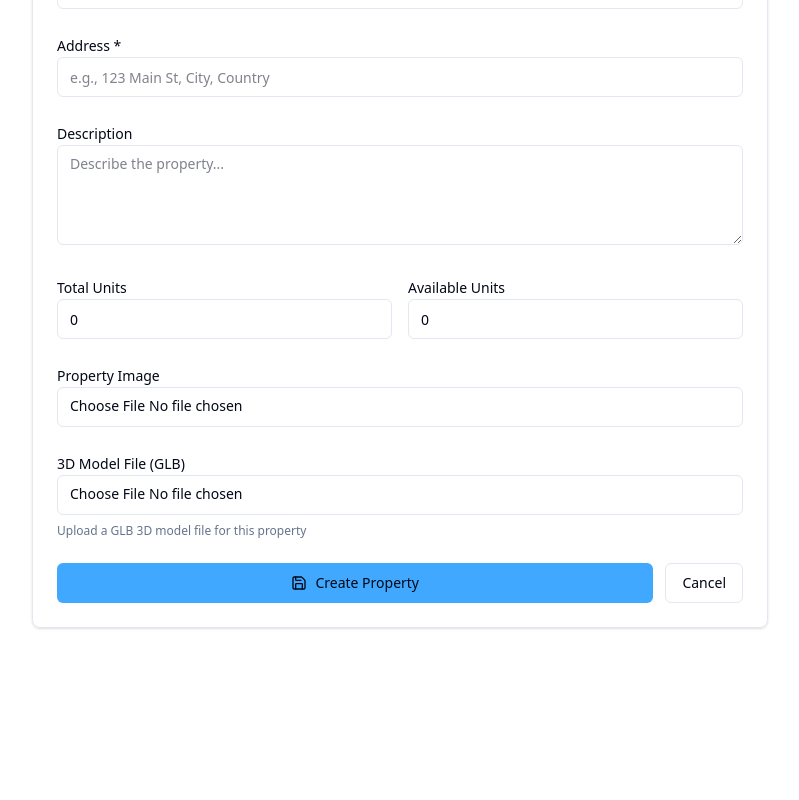
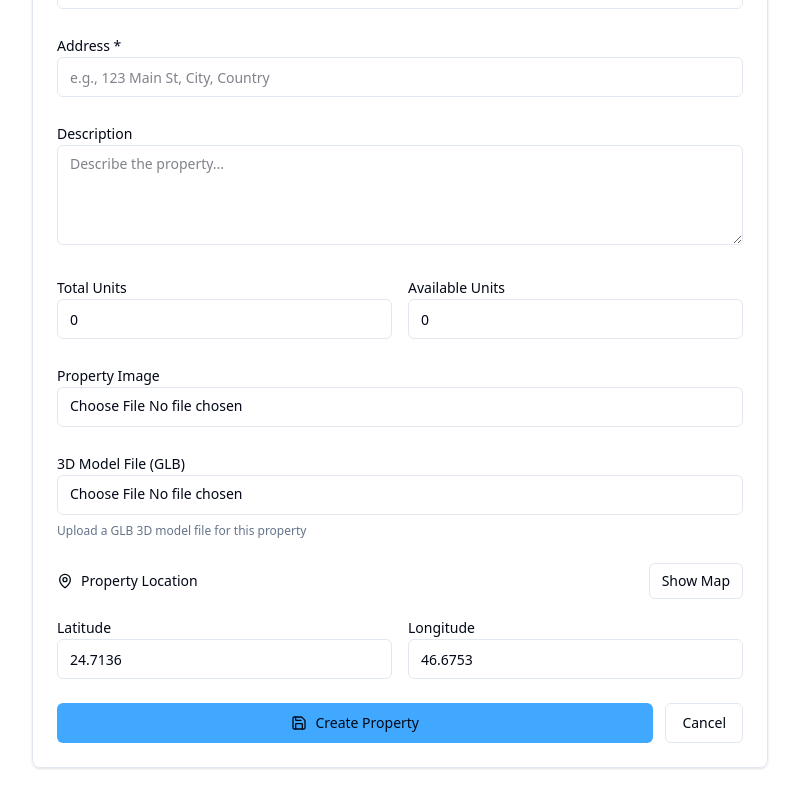
Before and after one commit to InnovationLadders/SkyProperties10, a React (Vite) app: page /properties/create in a window 1280 px wide. Shown: the part 289-1089 px from the top of the page, without its empty margins (240-1039 px from the left). Before the commit the page ends 949 px from the top, so only its background shows below. Built offline with nearby package versions, Linux system fonts and the light colour scheme; no server answers; the database is empty; sample sign-in values are in the browser's storage.

Commit message:
Updated en.json

```diff
--- a/src/locales/en.json
+++ b/src/locales/en.json
@@ -667,6 +667,22 @@
     "receiveEmail": "Receive email notifications",
     "preferencesSaved": "Preferences saved successfully"
   },
+  "map": {
+    "listView": "List View",
+    "mapView": "Map View",
+    "splitView": "Split View",
+    "showOnMap": "Show on Map",
+    "apiKeyRequired": "Google Maps API key is required",
+    "propertyLocation": "Property Location",
+    "latitude": "Latitude",
+    "longitude": "Longitude",
+    "showMap": "Show Map",
+    "hideMap": "Hide Map",
+    "clickToSelectLocation": "Click on the map or drag the marker to select the property location",
+    "selectLocation": "Select Location on Map",
+    "coordinates": "Coordinates",
+    "locationSet": "Location has been set"
+  },
   "user": {
     "users": "Users",
     "user": "User",
--- a/src/pages/management/PropertyFormPage.jsx
+++ b/src/pages/management/PropertyFormPage.jsx
@@ -8,7 +8,8 @@ import { Button } from '../../components/ui/Button';
 import { Input } from '../../components/ui/Input';
 import { Label } from '../../components/ui/Label';
 import { Card, CardContent, CardHeader, CardTitle } from '../../components/ui/Card';
-import { ArrowLeft, Save, Upload } from 'lucide-react';
+import { CoordinatePicker } from '../../components/property/CoordinatePicker';
+import { ArrowLeft, Save, Upload, MapPin } from 'lucide-react';
 
 export const PropertyFormPage = () => {
   const { t } = useTranslation();
@@ -23,12 +24,14 @@ export const PropertyFormPage = () => {
     description: '',
     totalUnits: 0,
     availableUnits: 0,
+    coordinates: { lat: 24.7136, lng: 46.6753 },
   });
   const [error, setError] = useState('');
   const [imageFile, setImageFile] = useState(null);
   const [imagePreview, setImagePreview] = useState(null);
   const [glbFile, setGlbFile] = useState(null);
   const [uploading, setUploading] = useState(false);
+  const [showCoordinatePicker, setShowCoordinatePicker] = useState(false);
 
   useEffect(() => {
     if (isEditMode) {
@@ -251,6 +254,82 @@ export const PropertyFormPage = () => {
                 )}
               </div>
 
+              <div className="space-y-4">
+                <div className="flex items-center justify-between">
+                  <Label className="flex items-center gap-2">
+                    <MapPin className="h-4 w-4" />
+                    {t('map.propertyLocation')}
+                  </Label>
+                  <Button
+                    type="button"
+                    variant="outline"
+                    size="sm"
+                    onClick={() => setShowCoordinatePicker(!showCoordinatePicker)}
+                  >
+                    {showCoordinatePicker ? t('map.hideMap') : t('map.showMap')}
+                  </Button>
+                </div>
+
+                <div className="grid grid-cols-1 md:grid-cols-2 gap-4">
+                  <div className="space-y-2">
+                    <Label htmlFor="latitude">{t('map.latitude')}</Label>
+                    <Input
+                      id="latitude"
+                      type="number"
+                      step="0.000001"
+                      value={formData.coordinates?.lat || ''}
+                      onChange={(e) =>
+                        setFormData((prev) => ({
+                          ...prev,
+                          coordinates: {
+                            ...prev.coordinates,
+                            lat: parseFloat(e.target.value) || 0,
+                          },
+                        }))
+                      }
+                      placeholder="24.7136"
+                    />
+                  </div>
+                  <div className="space-y-2">
+                    <Label htmlFor="longitude">{t('map.longitude')}</Label>
+                    <Input
+                      id="longitude"
+                      type="number"
+                      step="0.000001"
+                      value={formData.coordinates?.lng || ''}
+                      onChange={(e) =>
+                        setFormData((prev) => ({
+                          ...prev,
+                          coordinates: {
+                            ...prev.coordinates,
+                            lng: parseFloat(e.target.value) || 0,
+                          },
+                        }))
+                      }
+                      placeholder="46.6753"
+                    />
+                  </div>
+                </div>
+
+                {showCoordinatePicker && (
+                  <div className="space-y-2">
+                    <p className="text-sm text-muted-foreground">
+                      {t('map.clickToSelectLocation')}
+                    </p>
+                    <CoordinatePicker
+                      coordinates={formData.coordinates}
+                      onCoordinatesChange={(coords) =>
+                        setFormData((prev) => ({
+                          ...prev,
+                          coordinates: coords,
+                        }))
+                      }
+                      address={formData.address}
+                    />
+                  </div>
+                )}
+              </div>
+
               {error && (
                 <div className="p-3 text-sm text-red-600 bg-red-50 rounded-md">
                   {error}
--- a/src/utils/seedData.js
+++ b/src/utils/seedData.js
@@ -14,6 +14,7 @@ export const seedDatabase = async () => {
         description: 'Luxury high-rise building with stunning city views and modern amenities',
         totalUnits: 50,
         availableUnits: 12,
+        coordinates: { lat: 24.7136, lng: 46.6753 },
         createdAt: serverTimestamp(),
         updatedAt: serverTimestamp(),
       },
@@ -24,6 +25,7 @@ export const seedDatabase = async () => {
         description: 'Premium waterfront apartments with private balconies and marina access',
         totalUnits: 30,
         availableUnits: 8,
+        coordinates: { lat: 24.7242, lng: 46.6585 },
         createdAt: serverTimestamp(),
         updatedAt: serverTimestamp(),
       },
@@ -34,6 +36,7 @@ export const seedDatabase = async () => {
         description: 'Modern office and residential complex in the heart of the city',
         totalUnits: 40,
         availableUnits: 15,
+        coordinates: { lat: 24.7019, lng: 46.6919 },
         createdAt: serverTimestamp(),
         updatedAt: serverTimestamp(),
       },
```
Also changed, not shown: src/pages/LandingPage.jsx (+76 -5 lines).
